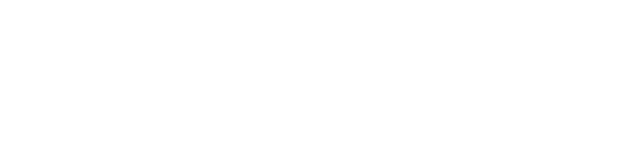
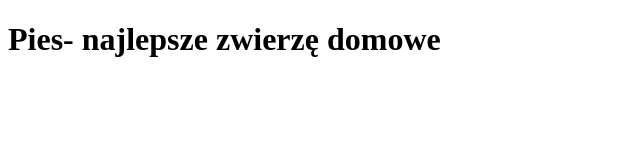
Before and after one commit to olatrzpil/olatrzpil.github.io, a plain HTML site: page index.html in a window 1280 px wide. Shown: the whole page, without its empty margins (0-640 px from the left). Drawn offline with Linux system fonts and the light colour scheme.

Commit message:
Update index.html

```diff
--- a/index.html
+++ b/index.html
@@ -6,3 +6,6 @@
         <style>
         </style>
     </head>
+    <body>
+        <h1>Pies- najlepsze zwierzę domowe</h1>
+    </body>
```
